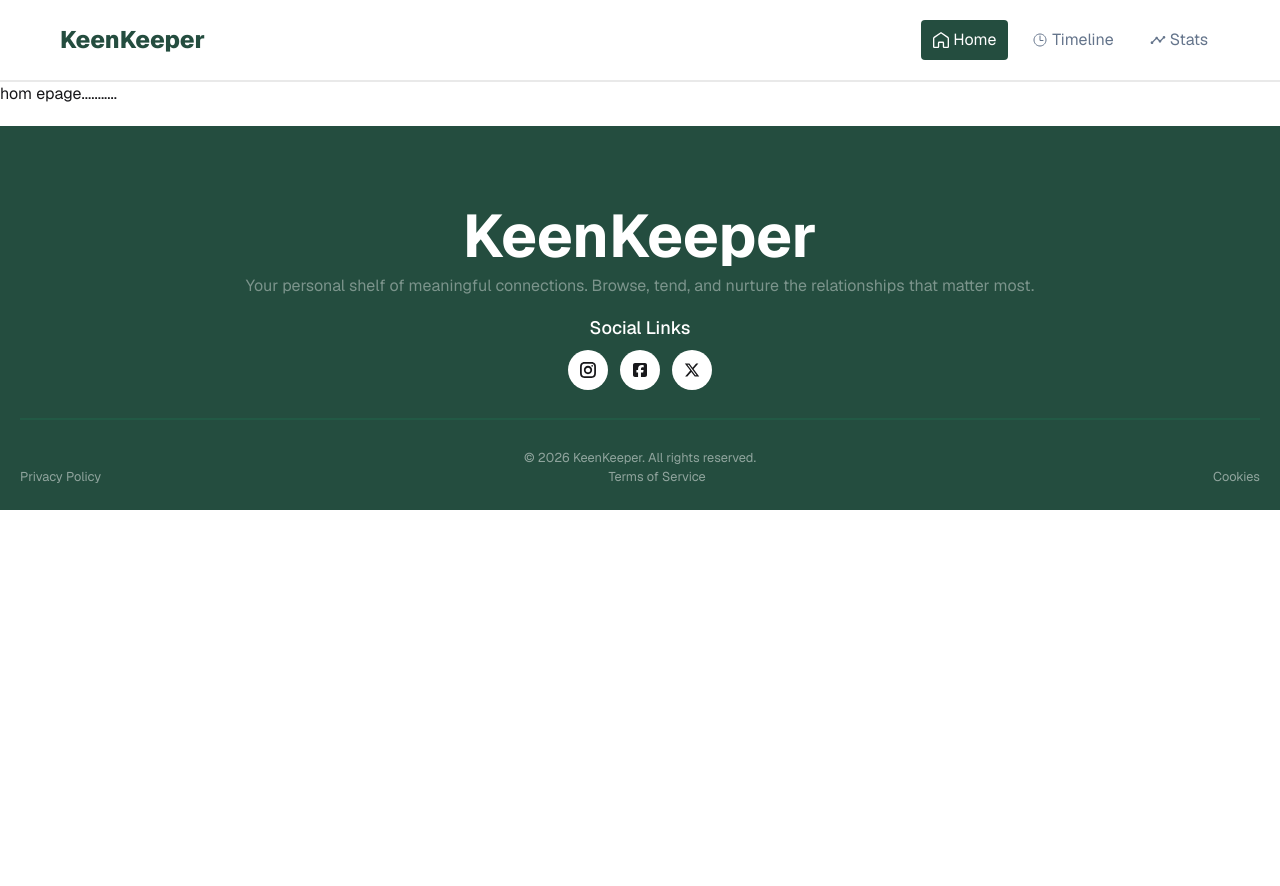
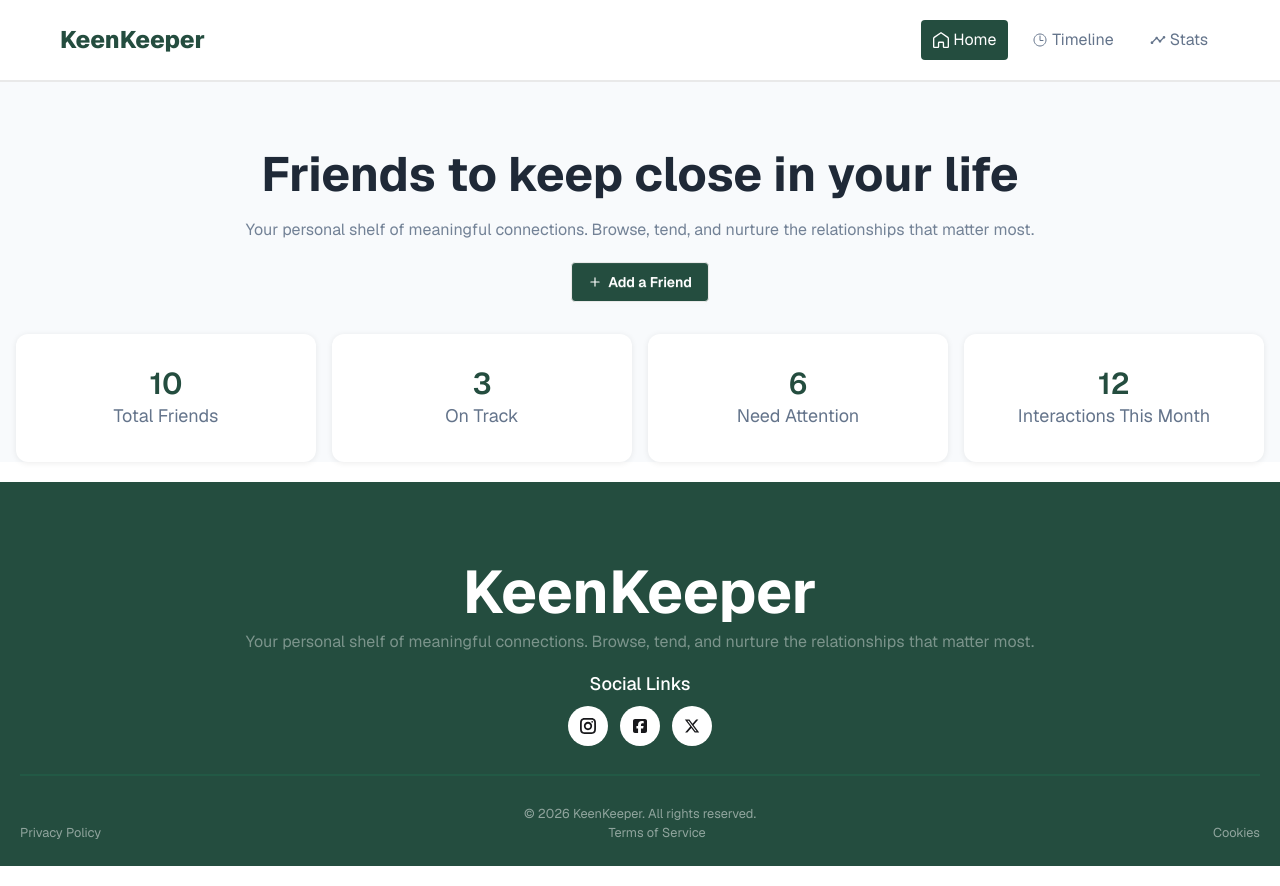
Before and after one commit to MaksumulEmon/Keen-Keeper, a React (Vite) app: page / in a window 1280 px wide. Before the commit the page ends 800 px from the top, so only its background shows below. Built offline with nearby package versions, Linux system fonts and the light colour scheme.

Commit message:
Home page  Banner

```diff
--- /dev/null
+++ b/src/Components/homepageComponents/Banner.jsx
@@ -0,0 +1,47 @@
+import React from 'react';
+import { FiPlus } from 'react-icons/fi';
+
+const Banner = () => {
+    return (
+
+        <div className='bg-[#F8FAFC]'>
+            <div className='max-w-7xl mx-auto '>
+                <div className='text-center pt-17 space-y-2 lg:space-y-5'>
+                    <h1 className='mx-4 text-4xl md:text-5xl text-[#1F2937] font-bold '>Friends to keep close in your life</h1>
+                    <p className='text-[#64748B]/90'>Your personal shelf of meaningful connections. Browse, tend, and nurture the
+                        relationships that matter most. </p>
+
+                    <button className='btn bg-[#244D3F] text-white py-3 px-4'> <FiPlus /> Add a Friend</button>
+                </div>
+
+
+                <div className='grid grid-cols-1 md:grid-cols-2 lg:grid-cols-4 gap-4 mt-4 lg:mt-8 m-4'>
+
+                    <div className='bg-white  shadow-[0_1px_6px_0_rgba(0,0,0,0.08)] rounded-xl p-8 items-center justify-center flex flex-col '>
+                        <p className='text-3xl font-semibold text-[#244D3F]'>10</p>
+                        <p className='text-lg text-[#64748B]'>Total Friends</p>
+                    </div>
+
+                    <div className='bg-white  shadow-[0_1px_6px_0_rgba(0,0,0,0.08)] rounded-xl p-8 items-center justify-center flex flex-col '>
+                        <p className='text-3xl font-semibold text-[#244D3F]'>3</p>
+                        <p className='text-lg text-[#64748B]'>On Track</p>
+                    </div>
+
+                    <div className='bg-white  shadow-[0_1px_6px_0_rgba(0,0,0,0.08)] rounded-xl p-8 items-center justify-center flex flex-col '>
+                        <p className='text-3xl font-semibold text-[#244D3F]'>6</p>
+                        <p className='text-lg text-[#64748B]'>Need Attention</p>
+                    </div>
+
+                    <div className='bg-white  shadow-[0_1px_6px_0_rgba(0,0,0,0.08)] rounded-xl p-8 items-center justify-center flex flex-col '>
+                        <p className='text-3xl font-semibold text-[#244D3F]'>12</p>
+                        <p className='text-lg text-[#64748B]'>Interactions This Month</p>
+                    </div>
+
+                </div>
+
+            </div>
+        </div>
+    );
+};
+
+export default Banner;
--- a/src/pages/homepage/Homepage.jsx
+++ b/src/pages/homepage/Homepage.jsx
@@ -1,10 +1,9 @@
 import React from 'react';
+import Banner from '../../Components/homepageComponents/Banner';
 
 const Homepage = () => {
     return (
-        <div>
-            hom epage...........
-        </div>
+        <Banner />
     );
 };
 
```
